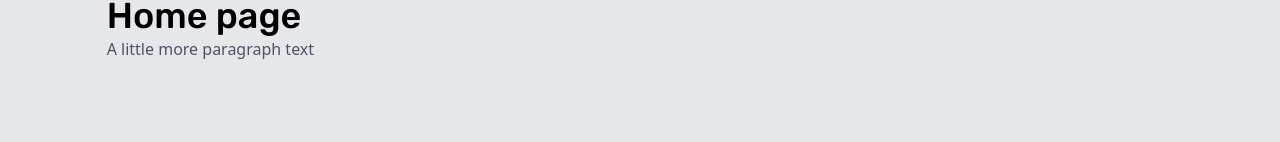
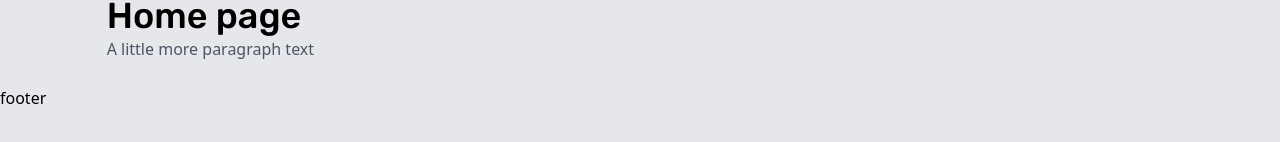
Before and after one commit to lozynskyi/snippetclient, a Nuxt app: page / in a window 1280 px wide. Shown: the part 164-306 px from the top of the page. Built offline with nearby package versions, Linux system fonts and the light colour scheme; no server answers; what tailwindcss-transforms would draw is missing.

Commit message:
Update degault template

```diff
--- a/components/global/TheFooter.vue
+++ b/components/global/TheFooter.vue
@@ -0,0 +1,5 @@
+<template>
+  <div>
+    footer
+  </div>
+</template>
--- a/layouts/default.vue
+++ b/layouts/default.vue
@@ -2,15 +2,18 @@
   <div>
     <TheNavigation/>
     <Nuxt />
+    <TheFooter/>
   </div>
 </template>
 
 <script>
   import TheNavigation from "@/components/global/TheNavigation";
+  import TheFooter from "@/components/global/TheFooter";
 
   export default {
     components: {
-      TheNavigation
+      TheNavigation,
+      TheFooter
     }
   }
 </script>
```
